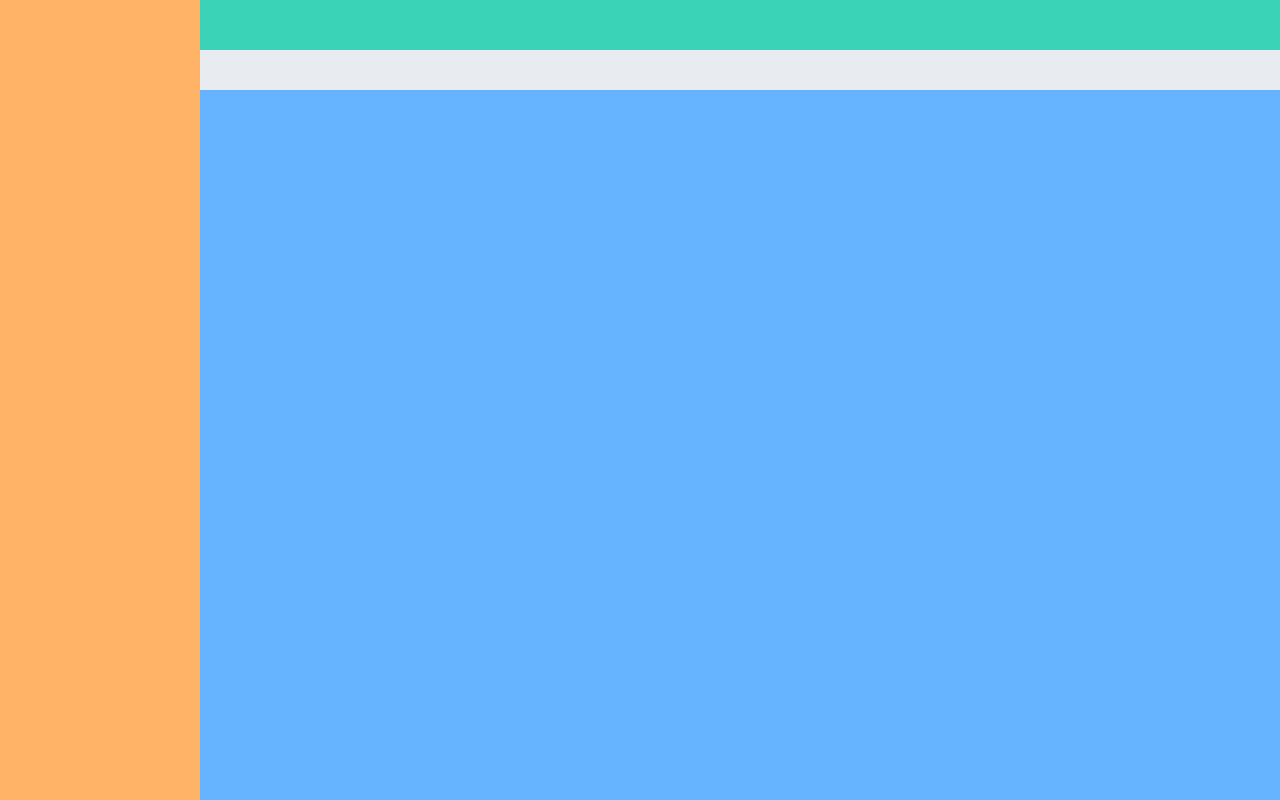
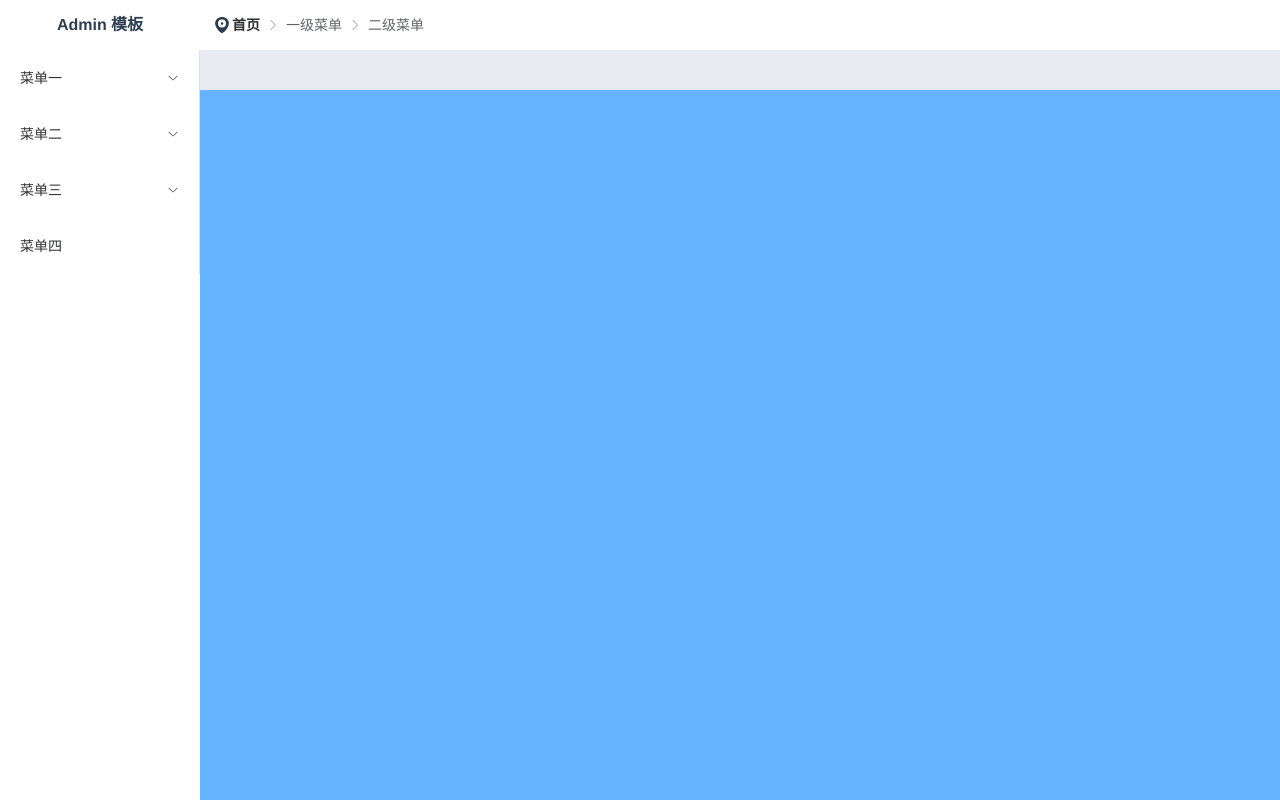
Before and after one commit to myliuxia/templates, a Vue app in the folder vite-vue3-admin/: page / in a window 1280 px wide. Built offline with nearby package versions, Linux system fonts and the light colour scheme.

Commit message:
vite-vue3-admin update

```diff
--- a/vite-vue3-admin/components.d.ts
+++ b/vite-vue3-admin/components.d.ts
@@ -5,9 +5,13 @@ import '@vue/runtime-core'
 
 declare module '@vue/runtime-core' {
   export interface GlobalComponents {
+    ElBreadcrumb: typeof import('element-plus/es')['ElBreadcrumb']
+    ElBreadcrumbItem: typeof import('element-plus/es')['ElBreadcrumbItem']
     ElButton: typeof import('element-plus/es')['ElButton']
+    ElIcon: typeof import('element-plus/es')['ElIcon']
     ElMenu: typeof import('element-plus/es')['ElMenu']
     ElMenuItem: typeof import('element-plus/es')['ElMenuItem']
+    ElScrollbar: typeof import('element-plus/es')['ElScrollbar']
     ElSubMenu: typeof import('element-plus/es')['ElSubMenu']
     RouterLink: typeof import('vue-router')['RouterLink']
     RouterView: typeof import('vue-router')['RouterView']
--- a/vite-vue3-admin/src/assets/style/theme/default/setting.scss
+++ b/vite-vue3-admin/src/assets/style/theme/default/setting.scss
@@ -70,6 +70,8 @@ $--layout-menu-width: 200px !default;
 $--layout-content-padding: 10px !default;
 $--layout-content-min-width: 1140px !default;
 $--layout-content-min-height: 600px !default;
+$--layout-menu-bg:#fff !default;
+$--layout-header-bg: #fff !default;
 
 /* 左侧菜单栏
 -------------------------- */
--- a/vite-vue3-admin/src/assets/style/theme/layout.scss
+++ b/vite-vue3-admin/src/assets/style/theme/layout.scss
@@ -11,7 +11,7 @@
     .layout_menu {
       width: $--layout-menu-width;
       height: 100%;
-      background-color: $--color-warning-light; // TODO
+      background-color: $--layout-menu-bg; // TODO
     }
     .layout_content{
       display: flex;
@@ -20,8 +20,11 @@
     }
     .layout_content_head {
       height: $--layout-header-height;
-      line-height: $--layout-header-height;
-      background-color: $--color-success-light; // TODO
+      background-color: $--layout-header-bg;
+      display: flex;
+      flex-direction: row;
+      justify-content: space-between;
+      align-items: center;
     }
     .layout_content_body {
       display: flex;
@@ -41,4 +44,22 @@
     }
   }
   /*------ 页面容器布局 End  ------*/
+
+  /*------ 左侧菜样式 Begin  ------*/
+  .aside-menu{
+    width: 100%;
+    height: 100%;
+    display: flex;
+    flex-direction: column;
+    .aside-logo{
+      height: $--layout-header-height;
+      line-height: $--layout-header-height;
+      font-weight: 700;
+    }
+    .menu-vertical {
+      flex: 1;
+      width: 200px;
+    }
+  }
+  /*------ 左侧菜样式 End  ------*/
 }
--- a/vite-vue3-admin/src/layout/aside/index.vue
+++ b/vite-vue3-admin/src/layout/aside/index.vue
@@ -1,16 +1,26 @@
 <template>
-  <div>
-    <div class="logo"></div>
-    <el-menu :collapse="isCollapse" @open="handleOpen" @close="handleClose">
-      <sub-menu v-for="(item, index) in menuItems" :key="index" :index="index+''" :menu="item"></sub-menu>
-    </el-menu>
+  <div class="aside-menu">
+    <div class="aside-logo">
+      <span>Admin 模板</span>
+    </div>
+    <el-scrollbar height="100%">
+      <el-menu class="menu-vertical" :collapse="isCollapse" @open="handleOpen" @close="handleClose">
+        <sub-menu
+          v-for="(item, index) in menuItems"
+          :key="index"
+          :index="index + ''"
+          :menu="item"
+        ></sub-menu>
+      </el-menu>
+    </el-scrollbar>
+    <div class="aside-logo"></div>
   </div>
 </template>
 <script lang="ts" setup>
 import { ref, onMounted } from 'vue'
 import SubMenu from './sub-menu.vue'
 
-const isCollapse = ref(true)
+const isCollapse = ref(false)
 const handleOpen = (key: string, keyPath: string[]) => {
   console.log(key, keyPath)
 }
@@ -24,11 +34,39 @@ function getMenus(): Array<Object> {
   return [
     { title: '菜单一', children: [{ title: '菜单一（01）' }, { title: '菜单一（02）' }] },
     { title: '菜单二', children: [{ title: '菜单二（01）' }, { title: '菜单二（02）' }] },
-    { title: '菜单三', children: [{ title: '菜单三（01）' }, { title: '菜单三（02）' }] },
+    {
+      title: '菜单三',
+      children: [
+        { title: '菜单三（01）' },
+        { title: '菜单三（02）' },
+        { title: '菜单三（04）' },
+        { title: '菜单三（05）' },
+        { title: '菜单三（06）' },
+        { title: '菜单三（07）' },
+        { title: '菜单三（08）' },
+        { title: '菜单三（09）' },
+        { title: '菜单三（10）' },
+        { title: '菜单三（11）' },
+        { title: '菜单三（12）' },
+        { title: '菜单三（13）' },
+        { title: '菜单三（14）' },
+        { title: '菜单三（15）' },
+        { title: '菜单三（16）' },
+        { title: '菜单三（17）' },
+        { title: '菜单三（18）' },
+        { title: '菜单三（19）' }
+      ]
+    },
     { title: '菜单四' }
   ]
 }
 onMounted(() => {
-  menuItems = getMenus()
+  menuItems.value = getMenus()
 })
 </script>
+<style lang="scss">
+.aside-menu {
+  width: 100%;
+}
+
+</style>
--- a/vite-vue3-admin/src/layout/aside/sub-menu.vue
+++ b/vite-vue3-admin/src/layout/aside/sub-menu.vue
@@ -1,8 +1,9 @@
 <template>
-  <el-sub-menu v-if="props.menu.children && props.menu.children.length > 0" :index="index">
-    <sub-menu v-for="item in props.menu.children" :key="item.title" :index="index+item.item" :menu="item" />
+  <el-sub-menu v-if="props.menu.children && props.menu.children.length > 0" :index="index" >
+    <template #title>{{props.menu.title}}</template>
+    <sub-menu v-for="item in props.menu.children" :key="item.title" :index="index+item.title" :menu="item" />
   </el-sub-menu>
-  <el-menu-item v-else>{{ props.menu.title }}</el-menu-item>
+  <el-menu-item v-else :index="index">{{ props.menu.title }}</el-menu-item>
 </template>
 <script lang="ts" setup>
 const props = defineProps({
--- /dev/null
+++ b/vite-vue3-admin/src/layout/header/index.vue
@@ -0,0 +1,7 @@
+<template>
+  <location-crumb></location-crumb>
+</template>
+<script lang="ts" setup>
+import LocationCrumb from './location.vue'
+
+</script>
--- /dev/null
+++ b/vite-vue3-admin/src/layout/header/location.vue
@@ -0,0 +1,23 @@
+<template>
+  <div class="location-box">
+    <el-icon  :size="20" ><LocationFilled /></el-icon>
+    <el-breadcrumb :separator-icon="ArrowRight">
+      <el-breadcrumb-item to="/">首页</el-breadcrumb-item>
+      <el-breadcrumb-item > 一级菜单</el-breadcrumb-item>
+      <el-breadcrumb-item > 二级菜单</el-breadcrumb-item>
+    </el-breadcrumb>
+  </div>
+</template>
+<script lang="ts" setup>
+import { ArrowRight } from '@element-plus/icons-vue'
+import { LocationFilled } from '@element-plus/icons-vue'
+
+</script>
+<style lang="scss">
+.location-box{
+  display: flex;
+  flex-direction: row;
+  align-items: center;
+  padding-left: 12px;
+}
+</style>
--- a/vite-vue3-admin/src/layout/index.vue
+++ b/vite-vue3-admin/src/layout/index.vue
@@ -8,7 +8,9 @@
     <!-- 右侧 -->
     <div class="layout_content">
       <!-- 头部  -->
-      <div class="layout_content_head"></div>
+      <div class="layout_content_head">
+        <header-content></header-content>
+      </div>
       <!-- body -->
       <div class="layout_content_body">
         <!-- tabs -->
@@ -27,10 +29,11 @@
 import { defineComponent, ref } from 'vue'
 import { useRouter } from 'vue-router'
 import AsideMenu from './aside/index.vue'
+import HeaderContent from './header/index.vue'
 
 export default defineComponent({
   name: 'LayoutPage',
-  components: { AsideMenu },
+  components: { AsideMenu, HeaderContent },
   setup() {
     const router = useRouter()
     const userMenuShow = ref<boolean>(false)
```
Also changed, not shown: vite-vue3-admin/src/plugins/element.ts (+8 -2 lines).
